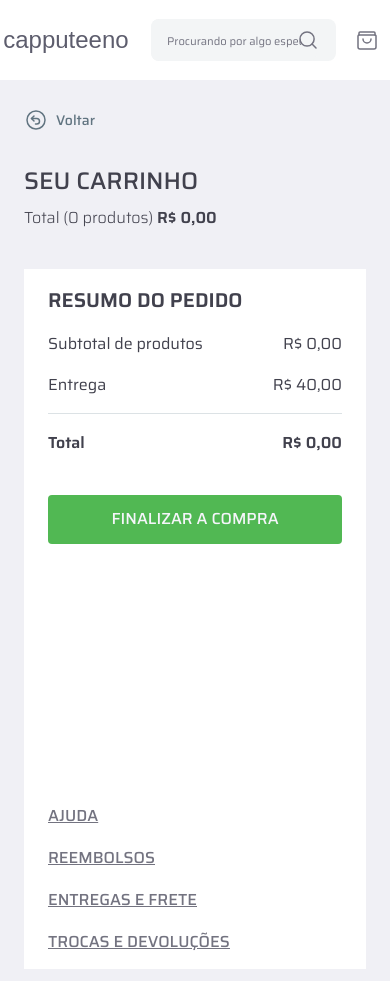
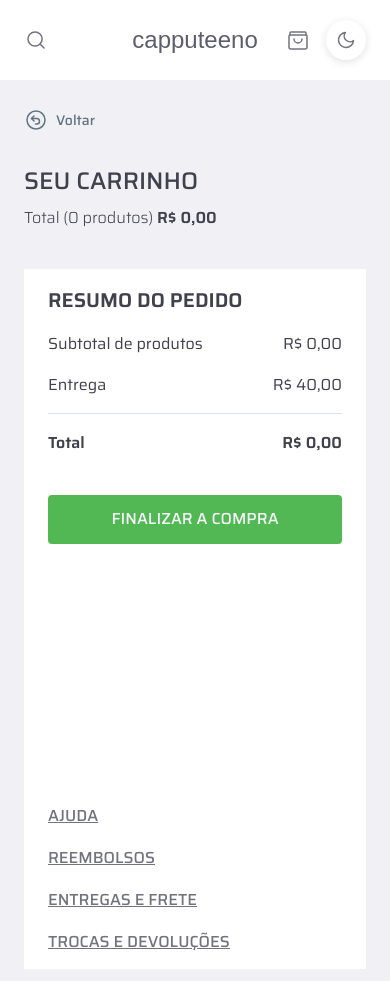
Before and after one commit to DanwiiloCarvalho/capputeeno, a Next.js app: page /cart in a window 390 px wide. Built offline with nearby package versions, Linux system fonts and the light colour scheme; a web font is replaced by a local one.

Commit message:
feat: implement responsive header with search functionality and theme toggle

```diff
--- a/src/app/components/header/index.tsx
+++ b/src/app/components/header/index.tsx
@@ -1,21 +1,55 @@
+'use client'
+
 import Link from "next/link"
+import { useState } from "react"
+import { AnimatePresence, motion } from "framer-motion"
 import { HeaderContainer } from "./styles"
 import { CartIcon } from "../icons/cart-icon"
 import { SearchBar } from "../searchbar"
-import { CartCount } from "../icons/cart-count"
-import { useLocalStorage } from "@/hooks/useLocalStorage"
+import { SearchLoupe } from "../icons/search-loupe"
+import { ThemeToggleButton } from "../theme-toggle-button"
 
-export function Header(){
+export function Header() {
+    const [isSearchBarVisible, setIsSearchBarVisible] = useState(false)
 
-    return(
-        <HeaderContainer>
+    return (
+        <HeaderContainer $isSearchBarVisible={isSearchBarVisible}>
+            <button
+                className="mobile-loupe-button"
+                onClick={() => setIsSearchBarVisible(prev => !prev)}
+                aria-label="Buscar produtos"
+                aria-expanded={isSearchBarVisible}
+            >
+                <SearchLoupe />
+            </button>
+
             <Link href={'/'} prefetch={false}>capputeeno</Link>
-            <div>
-                <SearchBar />
+
+            <div className="right-group">
+                <div className="desktop-search">
+                    <SearchBar />
+                </div>
                 <Link href={'/cart'} prefetch={false}>
                     <CartIcon />
                 </Link>
+                <ThemeToggleButton />
             </div>
+
+            <AnimatePresence initial={false}>
+                {isSearchBarVisible && (
+                    <motion.div
+                        className="mobile-search"
+                        initial={{ height: 0, opacity: 0 }}
+                        animate={{ height: 'auto', opacity: 1 }}
+                        exit={{ height: 0, opacity: 0 }}
+                        transition={{ duration: 0.3, ease: 'easeInOut' }}
+                    >
+                        <div className="mobile-search-inner">
+                            <SearchBar />
+                        </div>
+                    </motion.div>
+                )}
+            </AnimatePresence>
         </HeaderContainer>
     )
 }
--- a/src/app/components/header/styles.ts
+++ b/src/app/components/header/styles.ts
@@ -2,20 +2,29 @@
 
 import styled from "styled-components"
 
-export const HeaderContainer = styled.header`
+interface HearderContainerProps {
+    $isSearchBarVisible: boolean
+}
+
+export const HeaderContainer = styled.header<HearderContainerProps>`
     display: flex;
-    justify-content: flex-start;
+    flex-wrap: wrap;
     align-items: center;
-    height: 5rem;
+    justify-content: space-between;
 
+    min-height: 5rem;
     gap: 1.4rem;
+    padding: 0 1.5rem;
+    padding-top: ${props => props.$isSearchBarVisible ? '1rem' : '0'};
 
-    a {
+    background-color: ${props => props.theme["--Header-Background"]};
+    backdrop-filter: blur(10px);
+
+    > a {
         text-decoration: none;
-        margin-left: 0.2rem;
     }
 
-    > a {
+    > a:first-of-type {
         font-family: var(--font-saira-stencil-one);
         font-size: 1.5rem;
         font-weight: 400;
@@ -23,38 +32,74 @@
         color: ${props => props.theme["--Brand-Name"]};
     }
 
-    > div {
+    .mobile-loupe-button {
+        flex: 1;
         display: flex;
         align-items: center;
-        justify-content: center;
+        justify-content: flex-start;
 
+        padding: 0;
+        background: transparent;
+        border: none;
+        cursor: pointer;
+    }
+
+    .right-group {
         flex: 1;
+        display: flex;
+        align-items: center;
+        justify-content: flex-end;
         gap: 1rem;
+
         a {
             display: flex;
             width: min-content;
             height: min-content;
 
             position: relative;
-            margin-right: .7rem;
+        }
+
+        .desktop-search {
+            display: none;
         }
     }
 
+    .mobile-search {
+        flex-basis: 100%;
+        overflow: hidden;
+    }
+
+    .mobile-search-inner {
+        display: flex;
+        padding-bottom: 1.5rem;
+    }
+
     /**Tablets*/
-    @media screen and (min-width: 768px){
+    @media screen and (min-width: 768px) {
         padding: 0 5rem;
-        justify-content: space-between;
 
-        > div {
+        .mobile-loupe-button {
+            display: none;
+        }
+
+        .right-group {
             flex: unset;
             gap: 1.5rem;
+
+            .desktop-search {
+                display: flex;
+                flex: 1;
+            }
+        }
+
+        .mobile-search {
+            display: none;
         }
     }
 
     /**Desktops */
     @media screen and (min-width: 968px) {
         padding: 0 10rem;
-        justify-content: space-between;
     }
 
 `
--- a/src/app/components/product-card/styles.ts
+++ b/src/app/components/product-card/styles.ts
@@ -8,7 +8,7 @@
     flex-direction: column;
     line-height: 1.3125rem;
     border-radius: 0.5rem 0.5rem 0.25rem 0.25rem;
-    background-color: rgba(255, 255, 255, 0.40);
+    background-color: ${ props => props.theme['--Product-Card-Background'] };
     backdrop-filter: blur(10px);
 
     h2 {
--- a/src/app/components/searchbar/styles.ts
+++ b/src/app/components/searchbar/styles.ts
@@ -11,7 +11,7 @@
 
    height: 2.6rem;
    border-radius: 8px;
-   background-color: #F3F5F6;
+   background-color: ${props => props.theme["--Select-Background"]};
 
    > input {
     border: none;
@@ -24,6 +24,7 @@
     font-size: 0.875rem;
     font-weight: 400;
     line-height: 1.375rem;
+    color: ${props => props.theme["--Search-Bar-Text"]};
 
     &::placeholder {
       color: ${props => props.theme["--Text-Dark-Inputs-Icons"]};
```
